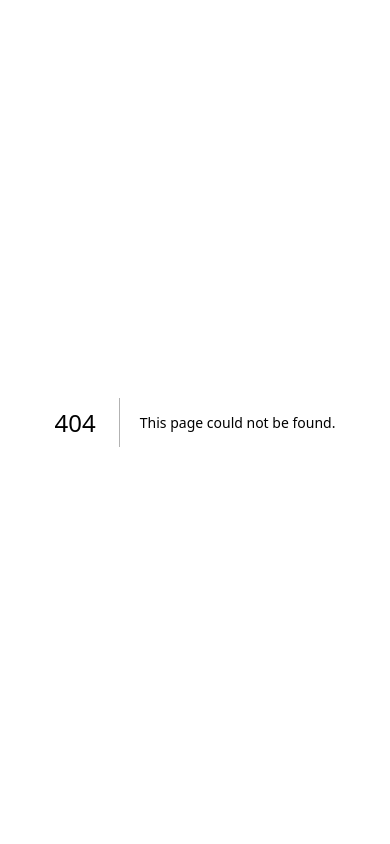
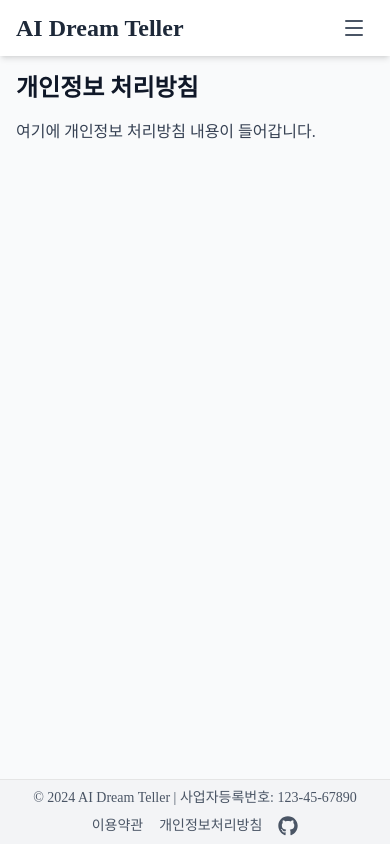
Before and after one commit to uhmuhnaPoint/ai-dream-teller, a Next.js app: page /privacy in a window 390 px wide. Before the commit this address had no page. Built offline with nearby package versions, Linux system fonts and the light colour scheme.

Commit message:
헤더 모바일 풀‑스크린 Drawer와 데스크톱 네비게이션 구현, Footer에 사업자 정보·이용약관·개인정보처리방침·GitHub 링크 추가, Terms·Privacy 페이지 생성, 레이아웃 파일 수정

```diff
--- a/package.json
+++ b/package.json
@@ -16,6 +16,7 @@
     "next": "16.4.3",
     "react": "19.3.0",
     "react-dom": "19.3.0",
+    "react-icons": "^5.7.0",
     "shadcn": "^4.22.1",
     "tw-animate-css": "^1.4.0"
   },
--- a/src/app/layout.tsx
+++ b/src/app/layout.tsx
@@ -1,30 +1,24 @@
-import type { Metadata } from "next";
-import { Geist, Geist_Mono } from "next/font/google";
-import "./globals.css";
+import './globals.css';
+import Header from '@/components/ui/header';
+import Footer from '@/components/ui/footer';
 
-const geistSans = Geist({
-  variable: "--font-geist-sans",
-  subsets: ["latin"],
-});
-
-const geistMono = Geist_Mono({
-  variable: "--font-geist-mono",
-  subsets: ["latin"],
-});
-
-export const metadata: Metadata = {
-  title: "ai-dream-teller",
-  description: "AI Dream Teller",
+export const metadata = {
+  title: 'AI Dream Teller',
+  description: '꿈을 AI와 함께 해석하는 서비스',
 };
 
 export default function RootLayout({
   children,
-}: Readonly<{
+}: {
   children: React.ReactNode;
-}>) {
+}) {
   return (
-    <html lang="ko" className={`${geistSans.variable} ${geistMono.variable} h-full antialiased`}>
-      <body className="min-h-full flex flex-col">{children}</body>
-    </html>
-  );
+    <html lang="ko">
+   <body className="flex flex-col min-h-screen bg-gray-50 text-gray-900">
+ <Header />
+   <main className="flex-1">{children}</main>
+ <Footer />
+ </body>
+ </html>
+ );
 }
--- /dev/null
+++ b/src/app/privacy/page.tsx
@@ -0,0 +1,15 @@
+import Link from 'next/link';
+
+export const metadata = {
+  title: '개인정보 처리방침',
+  description: '개인정보 처리방침 페이지 (더미)',
+};
+
+export default function PrivacyPage() {
+  return (
+    <section className="max-w-4xl mx-auto p-4">
+      <h1 className="text-2xl font-bold mb-4">개인정보 처리방침</h1>
+      <p className="text-gray-700">여기에 개인정보 처리방침 내용이 들어갑니다.</p>
+    </section>
+  );
+}
--- /dev/null
+++ b/src/app/terms/page.tsx
@@ -0,0 +1,15 @@
+import Link from 'next/link';
+
+export const metadata = {
+  title: '이용 약관',
+  description: '이용 약관 페이지 (더미)',
+};
+
+export default function TermsPage() {
+  return (
+    <section className="max-w-4xl mx-auto p-4">
+      <h1 className="text-2xl font-bold mb-4">이용 약관</h1>
+      <p className="text-gray-700">여기에 이용 약관 내용이 들어갑니다.</p>
+    </section>
+  );
+}
--- /dev/null
+++ b/src/components/ui/footer.tsx
@@ -0,0 +1,21 @@
+import Link from 'next/link';
+import { FaGithub } from 'react-icons/fa';
+
+// Footer 컴포넌트: 간단한 사이트 정보와 소셜 링크를 표시합니다.
+// TODO: 실제 서비스에 맞는 링크와 저작권 정보를 업데이트하세요.
+const Footer = () => {
+  return (
+    <footer className="flex flex-col items-center justify-between px-4 py-2 bg-gray-100 border-t">
+      <div className="text-sm text-gray-600 mb-2">© 2024 AI Dream Teller | 사업자등록번호: 123-45-67890</div>
+      <div className="flex space-x-4">
+        <Link href="/terms" className="text-sm text-gray-600 hover:underline">이용약관</Link>
+        <Link href="/privacy" className="text-sm text-gray-600 hover:underline">개인정보처리방침</Link>
+        <Link href="https://github.com/your-repo" target="_blank" rel="noopener noreferrer">
+          <FaGithub className="w-5 h-5 text-gray-600 hover:text-gray-800" />
+        </Link>
+      </div>
+    </footer>
+  );
+};
+
+export default Footer;
--- /dev/null
+++ b/src/components/ui/header.tsx
@@ -0,0 +1,51 @@
+"use client";
+import Link from 'next/link';
+import { Menu, X } from 'lucide-react';
+import { useState } from 'react';
+
+// 헤더 컴포넌트: 사이트 로고와 기본 네비게이션을 포함합니다.
+// TODO: 필요에 따라 더 많은 메뉴 아이템과 사용자 프로필 드롭다운을 추가합니다.
+const Header = () => {
+  const [isOpen, setIsOpen] = useState(false);
+  return (
+    <header className="flex items-center justify-between px-4 py-2 bg-white shadow-md">
+      <Link href="/" className="text-2xl font-bold text-gray-800">
+        AI Dream Teller
+      </Link>
+      {/* Desktop navigation (md and up) */}
+      <nav className="hidden md:flex space-x-4">
+        <Link href="/auth" className="text-gray-600 hover:text-gray-800">로그인</Link>
+        <Link href="/guest-check" className="text-gray-600 hover:text-gray-800">비회원 주문 조회</Link>
+        <Link href="/my-page" className="text-gray-600 hover:text-gray-800">마이페이지</Link>
+      </nav>
+
+      {/* Mobile menu button */}
+      <button
+        className="md:hidden p-2 rounded hover:bg-gray-100"
+        onClick={() => setIsOpen(true)}
+      >
+        <Menu className="w-6 h-6 text-gray-600" />
+      </button>
+
+      {/* Mobile drawer */}
+      {isOpen && (
+        <div className="fixed inset-0 bg-white z-40 flex flex-col p-4" onClick={() => setIsOpen(false)}>
+          <button
+            className="self-end mb-4 p-2 rounded hover:bg-gray-100"
+            onClick={() => setIsOpen(false)}
+          >
+            <X className="w-5 h-5 text-gray-600" />
+          </button>
+          <nav className="flex flex-col space-y-2">
+            <Link href="/" className="text-gray-800 hover:underline" onClick={() => setIsOpen(false)}>홈</Link>
+            <Link href="/auth" className="text-gray-800 hover:underline" onClick={() => setIsOpen(false)}>로그인</Link>
+            <Link href="/guest-check" className="text-gray-800 hover:underline" onClick={() => setIsOpen(false)}>비회원 주문 조회</Link>
+            <Link href="/my-page" className="text-gray-800 hover:underline" onClick={() => setIsOpen(false)}>마이페이지</Link>
+          </nav>
+        </div>
+      )}
+    </header>
+  );
+};
+
+export default Header;
```
Also changed, not shown: .agents/PRD.md, 1 other file (tests, documents, lock files or other folders).
